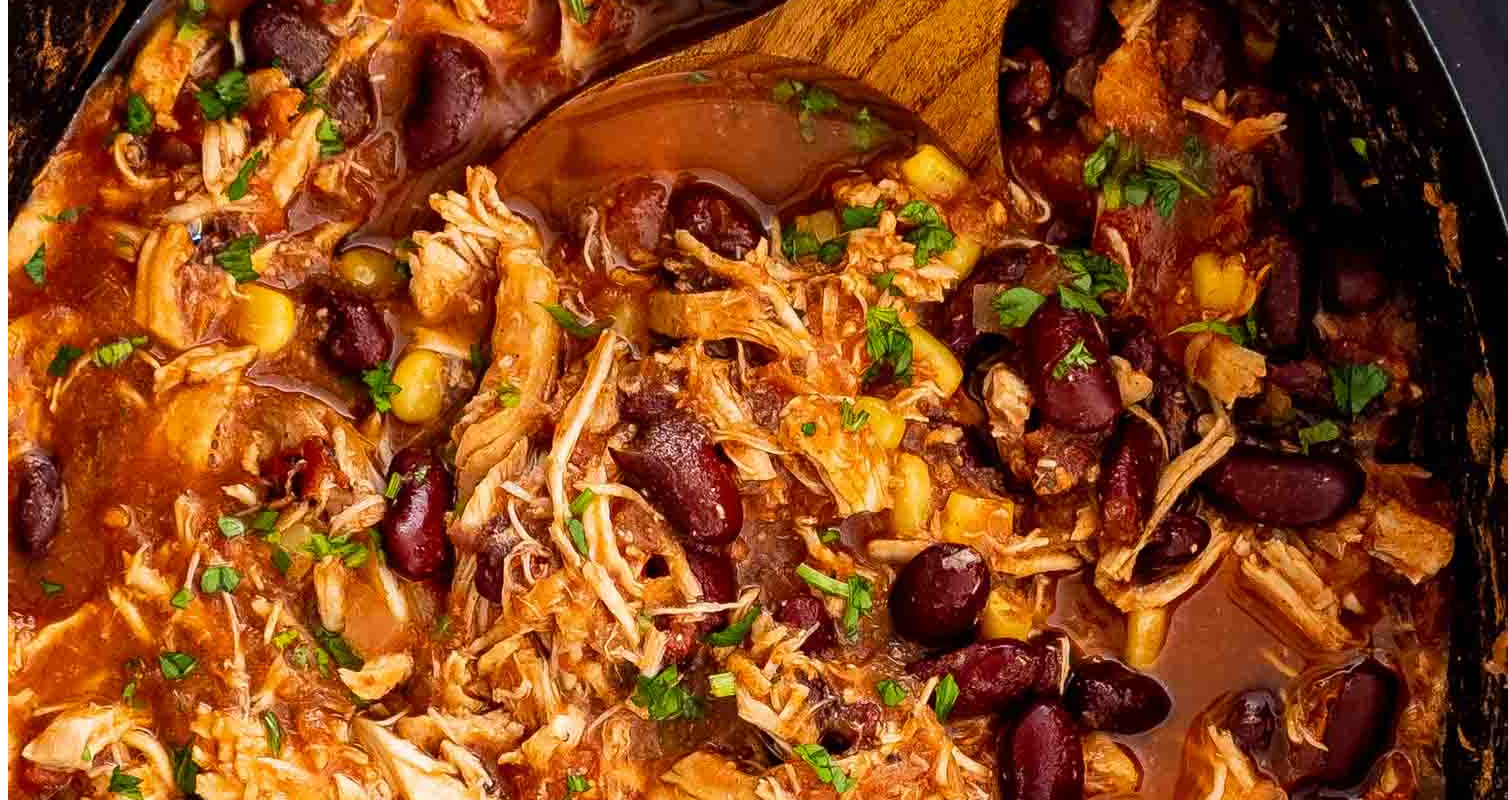
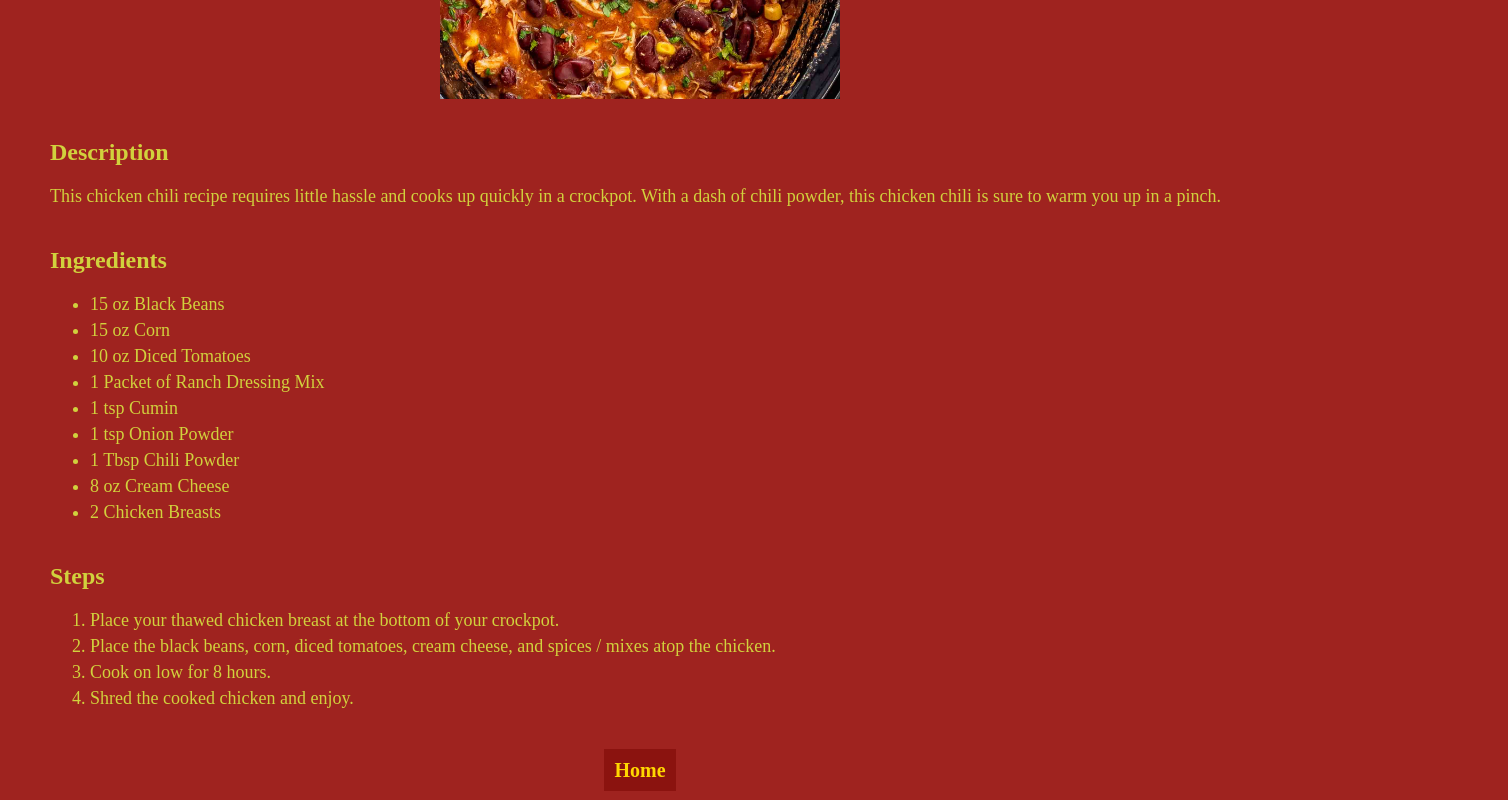
Before and after one commit to WolvenKiryu/odin-recipes, a plain HTML site: page recipes/chicken-chili.html in a window 1280 px wide. Shown: the part 520-1320 px from the top of the page, 1508 px wide, since content can reach past the window. Drawn offline with Linux system fonts and the light colour scheme.

Commit message:
Add basic css
CSS has been added to the index and recipe pages via style.css

```diff
--- a/recipes/chicken-chili.html
+++ b/recipes/chicken-chili.html
@@ -4,6 +4,7 @@
     <meta charset="UTF-8">
     <meta name="viewport" content="width=device-width, initial-scale=1.0">
     <title>Chicken Chili</title>
+    <link rel="stylesheet" href="../style.css">
 </head>
 <body>
     <h1>Chicken Chili</h1>
@@ -34,6 +35,8 @@
         <li>Shred the cooked chicken and enjoy.</li>
     </ol>
 
-    <a href="../index.html">Home</a>
+    <div class="nav-bottom">
+        <a href="../index.html">Home</a>
+    </div>
 </body>
 </html>
--- /dev/null
+++ b/style.css
@@ -0,0 +1,63 @@
+html {
+    background-color: #9f231f;
+}
+
+body {
+    margin: 50px;
+}
+
+h1 {
+    font-family:'Times New Roman', Times, serif;
+    color: #d1d13d;
+    font-size: 38px;
+    text-align: center;
+}
+
+h2 {
+    font-family:'Times New Roman', Times, serif;
+    color: #d1d13d;
+    margin-top: 40px;
+}
+
+p {
+    color: #d1d13d;
+    font-size: 18px;
+}
+
+ul {
+    color:  gold;
+}
+
+ol {
+    color:  gold;
+}
+
+li {
+    margin-bottom: 5px;
+    font-size: 18px;
+    color: #d1d13d;
+}
+
+a {
+    color: gold;
+}
+
+img {
+    width: 400px;
+    height: auto;
+    margin: 0 auto;
+    display: block;
+}
+
+.nav-bottom {
+    margin: 50px auto 10px;
+    text-align: center;
+}
+
+.nav-bottom a {
+    background-color: #8b130f;
+    padding: 10px;
+    font-size: 20px;
+    font-weight: bold;
+    text-decoration: none;
+}
```
Also changed, not shown: index.html (+2 -0 lines), recipes/italian-chicken-pasta.html (+4 -1 lines), recipes/mississippi-pot-roast.html (+4 -1 lines).
